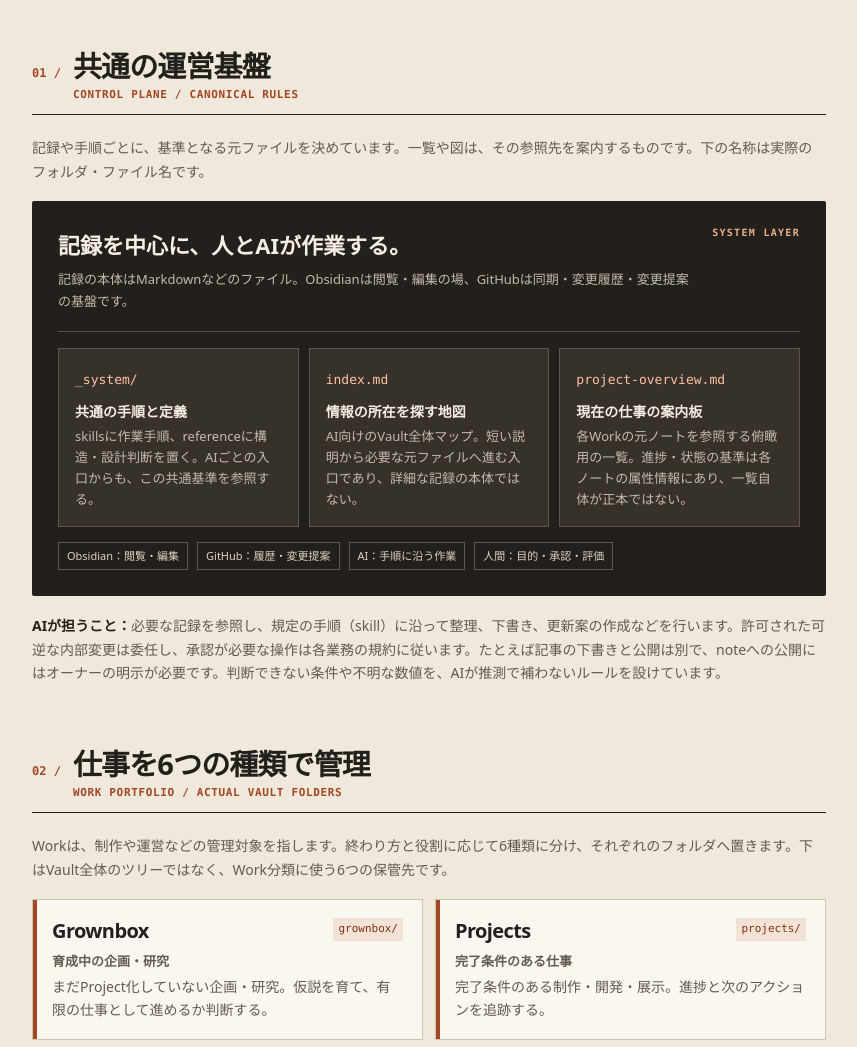
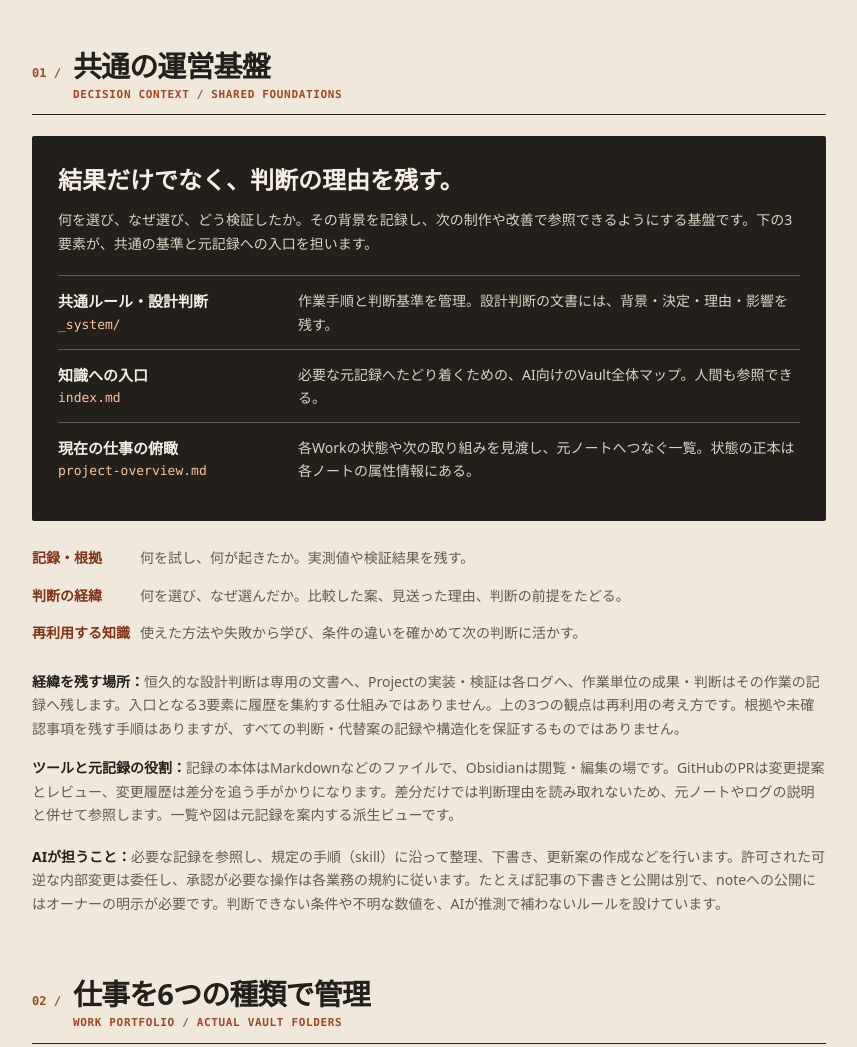
Before and after one commit to yzrswork/yzrswork_ai-skill-recipe, a plain HTML site: page vault-overview/index.html in a window 1280 px wide. Shown: the part 860-1907 px from the top of the page, without its empty margins (211-1068 px from the left). Drawn offline with Linux system fonts and the light colour scheme.

Commit message:
docs: Vaultの判断の経緯と再利用を明確化 (#94)

```diff
--- a/vault-overview/index.html
+++ b/vault-overview/index.html
@@ -43,16 +43,20 @@
     .enline{display:block;font:600 11px/1.4 var(--mono);color:var(--accent);letter-spacing:.06em;margin-top:3px}
     .introduction{color:var(--muted);font-size:13px;margin:0 0 18px}
     .core{background:var(--ink);color:#f6eee4;padding:26px;border-radius:2px;position:relative}
-    .core-head{display:flex;align-items:flex-start;justify-content:space-between;gap:16px;border-bottom:1px solid #585046;padding-bottom:18px;margin-bottom:16px}
-    .core-head h3{margin:0;font-size:22px}.core-head p{margin:5px 0 0;color:#c7baac;font-size:13px}
-    .core-label{font:700 10px var(--mono);letter-spacing:.13em;color:#eab08f;white-space:nowrap}
-    .core-grid{display:grid;grid-template-columns:repeat(3,minmax(0,1fr));gap:10px}
-    .core-card{background:#36312b;padding:16px;border:1px solid #5e554a;min-width:0}
-    .core-card .path{font-size:13px;color:#ffc29f;background:transparent;padding:0;overflow-wrap:anywhere}
-    .core-card strong{display:block;font-size:14px;margin:8px 0 3px}
-    .core-card p{font-size:12px;line-height:1.6;color:#c7baac;margin:0}
-    .core-foot{display:flex;gap:9px;flex-wrap:wrap;margin-top:15px;color:#ddd2c4;font-size:11px}
-    .core-foot span{border:1px solid #62574b;padding:4px 8px}
+    .core-head h3{margin:0;font-size:clamp(20px,3vw,24px);line-height:1.5}
+    .core-head p{margin:10px 0 20px;color:#ddd2c4;font-size:14px}
+    .core-list{margin:0}
+    .core-row{display:grid;grid-template-columns:minmax(0,220px) minmax(0,1fr);gap:8px 20px;padding:13px 0;border-top:1px solid #62574b}
+    .core-row dt,.core-row dd{margin:0;min-width:0}
+    .core-row strong{display:block;font-size:15px}
+    .core-row code{display:block;font:13px/1.6 var(--mono);color:#ffc29f;background:none;overflow-wrap:anywhere}
+    .core-row dd{font-size:14px;color:#ddd2c4;line-height:1.65}
+    .decision-layers{margin:18px 0;font-size:14px}
+    .decision-layers div{display:grid;grid-template-columns:7em minmax(0,1fr);gap:10px;padding:7px 0}
+    .decision-layers dt{font-weight:700;color:var(--accent-deep)}
+    .decision-layers dd{margin:0;color:var(--muted)}
+    .record-note{font-size:14px;color:var(--muted);margin:16px 0 0}
+    .record-note strong{color:var(--ink)}
     .portfolio{display:grid;grid-template-columns:repeat(2,minmax(0,1fr));gap:12px}
     .kind{background:var(--card);padding:18px 19px;border:1px solid var(--border);position:relative;min-width:0}
     .kind::before{content:"";position:absolute;top:0;left:0;bottom:0;width:4px;background:var(--accent)}
@@ -105,7 +109,7 @@
     .toc a{font-size:14px;display:inline-flex;align-items:center;min-height:44px;text-underline-offset:4px}
     h2{scroll-margin-top:20px}
     .introduction,.kind p,.flow-card p,.case-main p,.closing .desc{font-size:14px}
-    .core-card p,.storage p,.fineprint,.portfolio-note,.reality{font-size:13px}
+    .storage p,.fineprint,.portfolio-note,.reality{font-size:13px}
     .translation{font-family:var(--sans);font-size:13px;letter-spacing:0}
     .case-main a{text-underline-offset:3px;overflow-wrap:anywhere}
     .boundary{margin:18px 0 0;font-size:14px;color:var(--muted)}
@@ -116,8 +120,10 @@
       .mast{align-items:flex-start}.issue{font-size:9px}
       .hero{padding:49px 0 31px}h1{font-size:clamp(53px,14vw,76px)}
       .section{margin-top:47px}
-      .core{padding:19px}.core-head{display:block}.core-label{display:block;margin-top:11px}
-      .core-grid{grid-template-columns:1fr}.core-card{padding:12px 14px}
+      .core{padding:19px}
+      .core-row{grid-template-columns:1fr;gap:4px;padding:12px 0}
+      .core-row dt{display:flex;align-items:baseline;flex-wrap:wrap;gap:2px 12px}
+      .decision-layers div{grid-template-columns:6em minmax(0,1fr);gap:8px}
       .portfolio{grid-template-columns:1fr;gap:9px}.kind{padding:14px 12px 14px 15px}.kind h3{font-size:17px}
       .kind p{font-size:14px}.path{font-size:12px}
       .case{grid-template-columns:1fr}.case-aside,.case-main{padding:19px}
@@ -132,7 +138,7 @@
       .sheet{max-width:none;padding:0}
       .sheet::before{display:none}
       .core,.case-aside{-webkit-print-color-adjust:exact;print-color-adjust:exact}
-      .kind,.flow-card,.core-card,.case,.storage div{break-inside:avoid}
+      .kind,.flow-card,.core-row,.case,.storage div{break-inside:avoid}
       .section{margin-top:32px}
       .hero{padding-top:35px}
       .closing{margin-top:38px}
@@ -162,17 +168,25 @@
     </header>
 
     <section class="section" aria-labelledby="core-title">
-      <div class="section-head"><span class="secno">01 /</span><h2 id="core-title">共通の運営基盤<span class="enline">CONTROL PLANE / CANONICAL RULES</span></h2></div>
-      <p class="introduction">記録や手順ごとに、基準となる元ファイルを決めています。一覧や図は、その参照先を案内するものです。下の名称は実際のフォルダ・ファイル名です。</p>
+      <div class="section-head"><span class="secno">01 /</span><h2 id="core-title">共通の運営基盤<span class="enline">DECISION CONTEXT / SHARED FOUNDATIONS</span></h2></div>
       <div class="core">
-        <div class="core-head"><div><h3>記録を中心に、人とAIが作業する。</h3><p>記録の本体はMarkdownなどのファイル。Obsidianは閲覧・編集の場、GitHubは同期・変更履歴・変更提案の基盤です。</p></div><span class="core-label">SYSTEM LAYER</span></div>
-        <div class="core-grid">
-          <div class="core-card"><span class="path">_system/</span><strong>共通の手順と定義</strong><p>skillsに作業手順、referenceに構造・設計判断を置く。AIごとの入口からも、この共通基準を参照する。</p></div>
-          <div class="core-card"><span class="path">index.md</span><strong>情報の所在を探す地図</strong><p>AI向けのVault全体マップ。短い説明から必要な元ファイルへ進む入口であり、詳細な記録の本体ではない。</p></div>
-          <div class="core-card"><span class="path">project-overview.md</span><strong>現在の仕事の案内板</strong><p>各Workの元ノートを参照する俯瞰用の一覧。進捗・状態の基準は各ノートの属性情報にあり、一覧自体が正本ではない。</p></div>
+        <div class="core-head">
+          <h3>結果だけでなく、判断の理由を残す。</h3>
+          <p>何を選び、なぜ選び、どう検証したか。その背景を記録し、次の制作や改善で参照できるようにする基盤です。下の3要素が、共通の基準と元記録への入口を担います。</p>
         </div>
-        <div class="core-foot"><span>Obsidian：閲覧・編集</span><span>GitHub：履歴・変更提案</span><span>AI：手順に沿う作業</span><span>人間：目的・承認・評価</span></div>
+        <dl class="core-list">
+          <div class="core-row"><dt><strong>共通ルール・設計判断</strong><code>_system/</code></dt><dd>作業手順と判断基準を管理。設計判断の文書には、背景・決定・理由・影響を残す。</dd></div>
+          <div class="core-row"><dt><strong>知識への入口</strong><code>index.md</code></dt><dd>必要な元記録へたどり着くための、AI向けのVault全体マップ。人間も参照できる。</dd></div>
+          <div class="core-row"><dt><strong>現在の仕事の俯瞰</strong><code>project-overview.md</code></dt><dd>各Workの状態や次の取り組みを見渡し、元ノートへつなぐ一覧。状態の正本は各ノートの属性情報にある。</dd></div>
+        </dl>
       </div>
+      <dl class="decision-layers">
+        <div><dt>記録・根拠</dt><dd>何を試し、何が起きたか。実測値や検証結果を残す。</dd></div>
+        <div><dt>判断の経緯</dt><dd>何を選び、なぜ選んだか。比較した案、見送った理由、判断の前提をたどる。</dd></div>
+        <div><dt>再利用する知識</dt><dd>使えた方法や失敗から学び、条件の違いを確かめて次の判断に活かす。</dd></div>
+      </dl>
+      <p class="record-note"><strong>経緯を残す場所：</strong>恒久的な設計判断は専用の文書へ、Projectの実装・検証は各ログへ、作業単位の成果・判断はその作業の記録へ残します。入口となる3要素に履歴を集約する仕組みではありません。上の3つの観点は再利用の考え方です。根拠や未確認事項を残す手順はありますが、すべての判断・代替案の記録や構造化を保証するものではありません。</p>
+      <p class="record-note"><strong>ツールと元記録の役割：</strong>記録の本体はMarkdownなどのファイルで、Obsidianは閲覧・編集の場です。GitHubのPRは変更提案とレビュー、変更履歴は差分を追う手がかりになります。差分だけでは判断理由を読み取れないため、元ノートやログの説明と併せて参照します。一覧や図は元記録を案内する派生ビューです。</p>
       <p class="boundary"><strong>AIが担うこと：</strong>必要な記録を参照し、規定の手順（skill）に沿って整理、下書き、更新案の作成などを行います。許可された可逆な内部変更は委任し、承認が必要な操作は各業務の規約に従います。たとえば記事の下書きと公開は別で、noteへの公開にはオーナーの明示が必要です。判断できない条件や不明な数値を、AIが推測で補わないルールを設けています。</p>
     </section>
 
@@ -181,11 +195,11 @@
       <p class="introduction">Workは、制作や運営などの管理対象を指します。終わり方と役割に応じて6種類に分け、それぞれのフォルダへ置きます。下はVault全体のツリーではなく、Work分類に使う6つの保管先です。</p>
       <div class="portfolio">
         <article class="kind"><div class="kind-head"><h3>Grownbox</h3><span class="path">grownbox/</span></div><span class="translation">育成中の企画・研究</span><p>まだProject化していない企画・研究。仮説を育て、有限の仕事として進めるか判断する。</p></article>
-        <article class="kind"><div class="kind-head"><h3>Projects</h3><span class="path">projects/</span></div><span class="translation">完了条件のある仕事</span><p>完了条件のある制作・開発・展示。進捗と次のアクションを追跡する。</p></article>
+        <article class="kind"><div class="kind-head"><h3>Projects</h3><span class="path">projects/</span></div><span class="translation">完了条件のある仕事</span><p>完了条件のある制作・開発・展示。進捗と次の行動を管理し、判断・実装・検証の経緯はノートやログに残す。</p></article>
         <article class="kind blue"><div class="kind-head"><h3>Series</h3><span class="path">series/</span></div><span class="translation">作品を生み続ける親シリーズ</span><p>複数の作品や活動を継続して生むシリーズ。親単位に完了率は付けない。</p></article>
-        <article class="kind blue"><div class="kind-head"><h3>Services</h3><span class="path">services/</span></div><span class="translation">継続して運営する仕組み</span><p>サイトやアプリなど、継続運営を前提とする仕組み。開発中・本番運用・保守などの段階で管理する。</p></article>
+        <article class="kind blue"><div class="kind-head"><h3>Services</h3><span class="path">services/</span></div><span class="translation">継続して運営する仕組み</span><p>サイトやアプリなど、継続運営を前提とする仕組み。開発・本番運用・保守の段階と課題を記録し、改善判断につなげる。</p></article>
         <article class="kind green"><div class="kind-head"><h3>Collections</h3><span class="path">collections/</span></div><span class="translation">項目を足していく棚</span><p>完了条件を持たず、必要な項目を追加していく棚。項目の収録状態で捉える。</p></article>
-        <article class="kind green"><div class="kind-head"><h3>Resources</h3><span class="path">resources/</span></div><span class="translation">再利用する方法論・知識</span><p>方法論・知識・共通設計を保存し、別の制作でも使えるようにする。作業の進捗は管理しない。</p></article>
+        <article class="kind green"><div class="kind-head"><h3>Resources</h3><span class="path">resources/</span></div><span class="translation">再利用する方法論・知識</span><p>方法論・知識・共通設計を、出典や適用範囲とともに残し、次の制作で参照する。作業の進捗は管理しない。</p></article>
       </div>
       <p class="portfolio-note">分類（kind）、状態（status）、必要に応じた段階（stage）は別の情報です。0〜100の進捗値はProjectだけが持ち、継続Serviceには完了率を付けません。</p>
       <p class="boundary"><strong>ローンチ担当者から見ると：</strong>「特定のリリースを受入条件まで仕上げる」はProject、「公開したサービスを保守・改善し続ける」はServiceに当たります。これは分類の説明例であり、公開時にフォルダが自動で切り替わる仕組みではありません。</p>
@@ -199,9 +213,9 @@
         <div class="flow-row"><div class="flow-num"><span>2</span></div><article class="flow-card"><h3>作る・検証する<small>BUILD / VALIDATE</small></h3><p>完了条件のある制作はProjectで管理し、設計・検証の記録を残す。コードの実装は各リポジトリや開発環境で進める。継続Serviceでは、開発・運営・改善の段階を記録する。</p><div class="pills"><code>projects/</code><code>GitHub PR</code><code>AI skills</code></div></article></div>
         <div class="flow-row"><div class="flow-num"><span>3</span></div><article class="flow-card"><h3>公開・届ける<small>LAUNCH / DISTRIBUTE</small></h3><p>記事の下書きや公開用素材を整え、各媒体の手順と必要な承認を経て公開する。サイトや配信ツールの実装・稼働は別の環境が担い、Vaultは記録と手順を支える。</p><div class="pills"><code>note-workspace/</code><code>services/</code><code>site / apps / SNS</code></div></article></div>
         <div class="flow-row"><div class="flow-num"><span>4</span></div><article class="flow-card"><h3>公開後の反応と収支を確かめる<small>MEASURE / DECIDE</small></h3><p>閲覧・流入などは取得期間と取得時点を伴う観測記録として扱い、実際の金銭の動きとは区別する。不明値をゼロで埋めず、人間が継続・改善を判断する材料にする。</p><div class="pills"><code>analytics_view/</code><code>Finances/</code></div></article></div>
-        <div class="flow-row"><div class="flow-num"><span>5</span></div><article class="flow-card"><h3>知識・部品・経験を次へ<small>REUSE / COMPOUND</small></h3><p>制作で得た方法や知識をResourcesへ整理する。項目を集めるならCollections、個別作品を継続して生む活動ならSeriesと、再利用の役割に応じて扱う。</p><div class="pills"><code>resources/</code><code>collections/</code><code>series/</code></div></article></div>
+        <div class="flow-row"><div class="flow-num"><span>5</span></div><article class="flow-card"><h3>知識・部品・経験を次へ<small>REUSE / COMPOUND</small></h3><p>制作で得た方法や知識を、根拠や適用範囲とともにResourcesへ整理する。項目を集めるならCollections、作品を継続して生む活動ならSeriesと、役割に応じて扱う。</p><div class="pills"><code>resources/</code><code>collections/</code><code>series/</code></div></article></div>
       </div>
-      <div class="return"><strong>↺ 学びを次の企画へ</strong> ─ 記録を読み直し、次に試すことを判断する。</div>
+      <div class="return"><strong>↺ 学びを次の企画へ</strong> ─ 過去の理由と検証結果を読み直し、条件の変化を踏まえて次に試すことを判断する。</div>
     </section>
 
     <section class="section" aria-labelledby="example-title">
```
